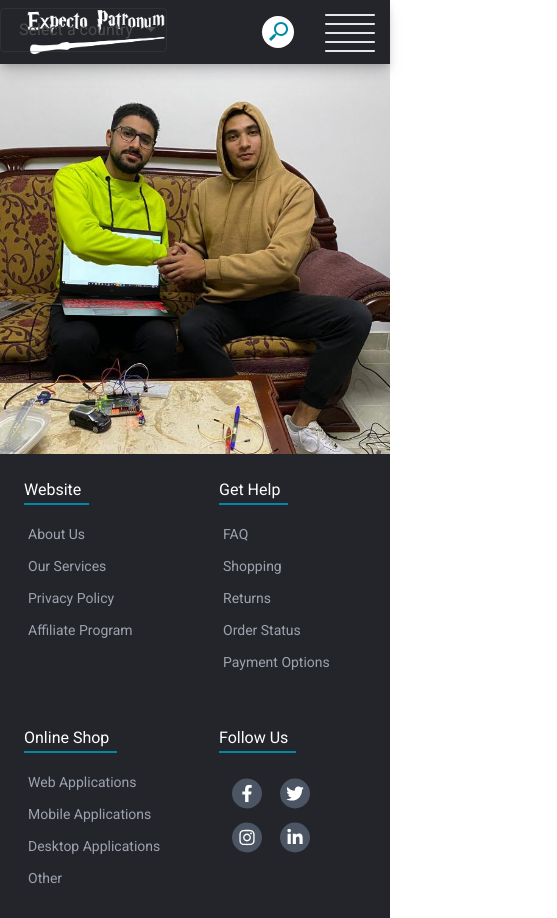
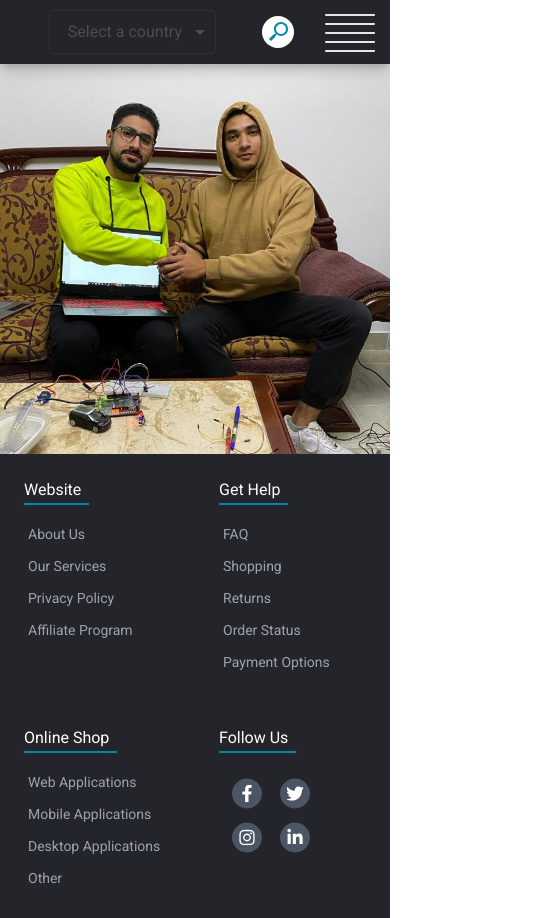
Before and after one commit to Advanced-Computer-Lab-2022/Expecto-patronum, a Next.js app in the folder Frontend/: page / in a window 390 px wide. Shown: the whole page, 557 px wide, since content can reach past the window. Built offline with nearby package versions, Linux system fonts and the light colour scheme.

Commit message:
Design Fixes

```diff
--- a/Frontend/components/CountryPicker/CountryPicker.tsx
+++ b/Frontend/components/CountryPicker/CountryPicker.tsx
@@ -32,7 +32,8 @@ const CountryPicker = () => {
   }
   return (
     <ReactFlagsSelect
-      className="float-right"
+      id="country-picker"
+      className="mr-6"
       selected={selected}
       onSelect={(CountryCode) => onSelectFlag(CountryCode)}
       searchable={true}
--- a/Frontend/components/shared/Navbar/Navbar.tsx
+++ b/Frontend/components/shared/Navbar/Navbar.tsx
@@ -39,11 +39,11 @@ function Navbar() {
         <curtainSearchSwitching.Provider value={{isSearchToggled, setIsSearchToggled, isCurtainOpen, setIsCurtainOpen}} >
             <div ref={parentRef} className="relative z-50 flex justify-between items-center nv:px-2 h-16 drop-shadow-lg shadow-lg bg-navbar">
                 <div className="nv-max:absolute z-behind flex bg-navbar">
-                    <img className="h-16 w-48 py-2 px-6" src="/images/Expecto Patronum (White).png" />
+                    <img className="h-16 w-48 py-2 px-6 mob:hidden" src="/images/Expecto Patronum (White).png" />
                 </div>
                 <div className="flex items-center">
                     <div className="z-20 flex">
-                    <CountryPicker></CountryPicker>
+                        <CountryPicker></CountryPicker>
                         <SearchBar />
                         <BurgerButton curtainRef={curtainRef} />
                     </div>
--- a/Frontend/styles/globals.css
+++ b/Frontend/styles/globals.css
@@ -34,6 +34,14 @@ input[type=number] {
 *::-webkit-scrollbar-thumb:hover {
   background-color: rgba(200, 200, 200, .2);
   border-radius: 20px;
+}
+
+@media (max-width: 935px) {
+  #country-picker {
+    position: absolute;
+    right: 150px;
+    top: 10px;
+  }
 }
 
 .drawer-button {
```
Also changed, not shown: 1 other file (tests, documents, lock files or other folders).
